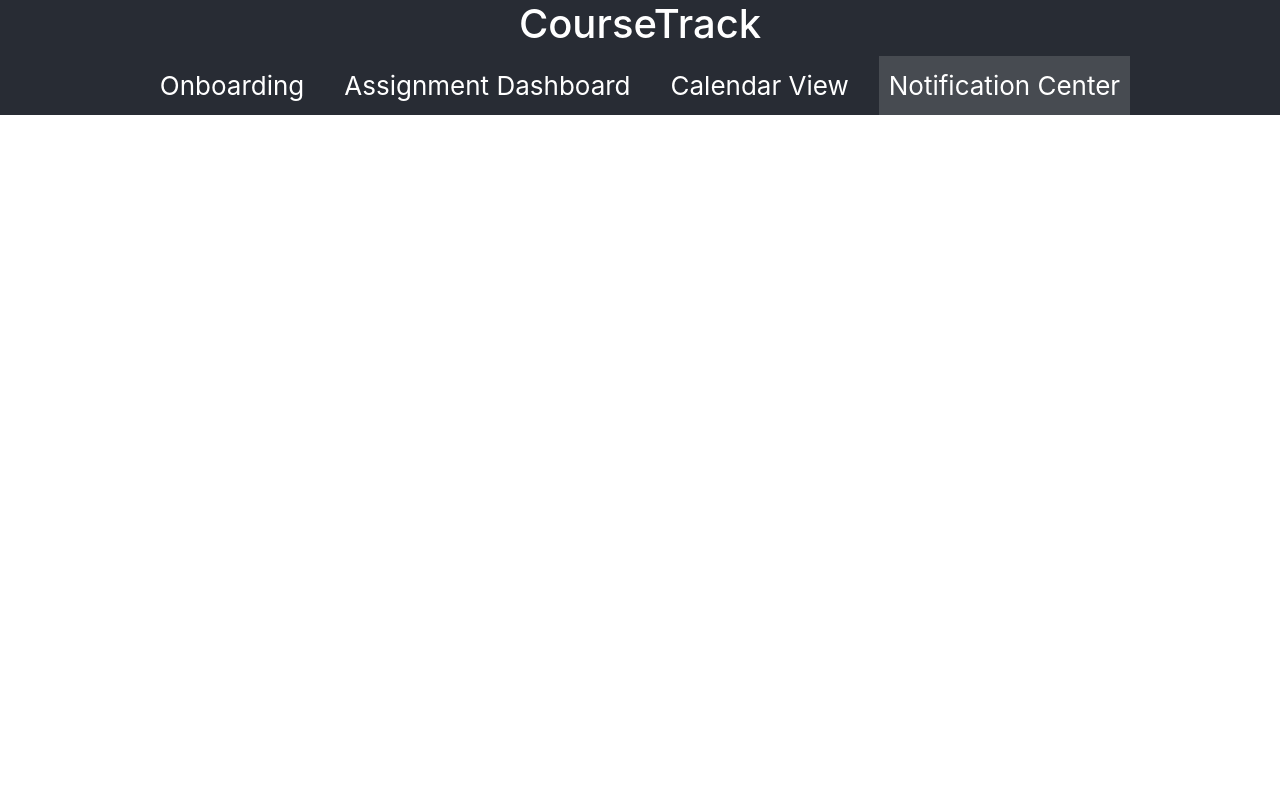
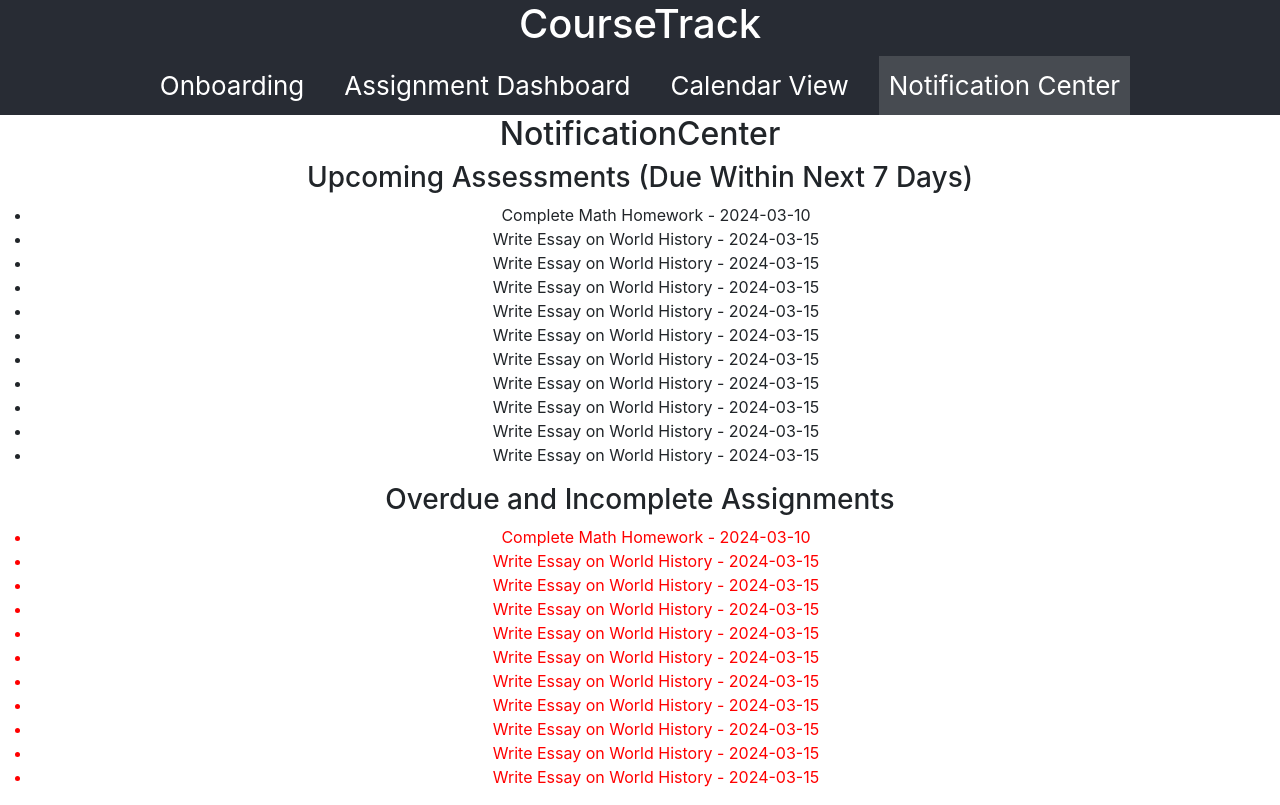
Before and after one commit to imcuky/course-track, a React (Create React App) app in the folder course-track/: page /notifications in a window 1280 px wide. Built offline with nearby package versions, Linux system fonts and the light colour scheme.

Commit message:
update notificationpage

```diff
--- a/course-track/src/AssignmentContext.js
+++ b/course-track/src/AssignmentContext.js
@@ -3,17 +3,126 @@ import React, { createContext, useContext, useState } from 'react';
 const AssignmentContext = createContext();
 
 export const AssignmentProvider = ({ children }) => {
-  const [assignments, setAssignments] = useState([
-    { id: 1, title: 'Complete Math Homework', dueDate: '2024-03-10', completed: false },
-    { id: 2, title: 'Read Chapter 5 of Biology Book', dueDate: '2024-03-12', completed: true },
-    { id: 3, title: 'Write Essay on World History', dueDate: '2024-03-15', completed: false }
+  let [assignments, setAssignments] = useState([
+    {
+      id: 1,
+      title: "Complete Math Homework",
+      dueDate: "2024-03-10",
+      course: "Math",
+      type: "Homework",
+      detail: "",
+      completed: false,
+    },
+    {
+      id: 2,
+      title: "Read Chapter 5 of Biology Book",
+      dueDate: "2024-03-12",
+      course: "Biology",
+      type: "Reading",
+      detail: "",
+      completed: true,
+    },
+    {
+      id: 3,
+      title: "Write Essay on World History",
+      dueDate: "2024-03-15",
+      course: "History",
+      type: "Essay",
+      detail: "",
+      completed: false,
+    },
+    {
+      id: 4,
+      title: "Write Essay on World History",
+      dueDate: "2024-03-15",
+      course: "History",
+      type: "Essay",
+      detail: "",
+      completed: false,
+    },
+    {
+      id: 5,
+      title: "Write Essay on World History",
+      dueDate: "2024-03-15",
+      course: "History",
+      type: "Essay",
+      detail: "",
+      completed: false,
+    },
+    {
+      id: 6,
+      title: "Write Essay on World History",
+      dueDate: "2024-03-15",
+      course: "History",
+      type: "Essay",
+      detail: "",
+      completed: false,
+    },
+    {
+      id: 7,
+      title: "Write Essay on World History",
+      dueDate: "2024-03-15",
+      course: "History",
+      type: "Essay",
+      detail: "",
+      completed: false,
+    },
+    {
+      id: 8,
+      title: "Write Essay on World History",
+      dueDate: "2024-03-15",
+      course: "History",
+      type: "Essay",
+      detail: "",
+      completed: false,
+    },
+    {
+      id: 9,
+      title: "Write Essay on World History",
+      dueDate: "2024-03-15",
+      course: "History",
+      type: "Essay",
+      detail: "",
+      completed: false,
+    },
+    {
+      id: 10,
+      title: "Write Essay on World History",
+      dueDate: "2024-03-15",
+      course: "History",
+      type: "Essay",
+      detail: "",
+      completed: false,
+    },
+    {
+      id: 11,
+      title: "Write Essay on World History",
+      dueDate: "2024-03-15",
+      course: "History",
+      type: "Essay",
+      detail: "",
+      completed: false,
+    },
+    {
+      id: 12,
+      title: "Write Essay on World History",
+      dueDate: "2024-03-15",
+      course: "History",
+      type: "Essay",
+      detail: "",
+      completed: false,
+    },
   ]);
 
+
+
   return (
-    <AssignmentContext.Provider value={{ assignments, setAssignments }}>
+    <AssignmentContext.Provider value={{ assignments, setAssignments}}>
       {children}
     </AssignmentContext.Provider>
   );
 };
 
 export const useAssignmentContext = () => useContext(AssignmentContext);
+
+export default AssignmentContext;
--- a/course-track/src/AssignmentDashboard.js
+++ b/course-track/src/AssignmentDashboard.js
@@ -1,7 +1,8 @@
-import { useState, useEffect, Fragment } from "react";
+import { useState, useEffect, Fragment, useContext  } from "react";
 import Popup from "reactjs-popup";
 import TaskCard from "./TaskCard";
 import Event from "./EventEmitter";
+import AssignmentContext from './AssignmentContext';
 
 const AssignmentDashboard = () => {
   const [newAssignmentTitle, setNewAssignmentTitle] = useState("");
@@ -9,7 +10,8 @@ const AssignmentDashboard = () => {
   const [newAssignmentCourse, setNewAssignmentCourse] = useState("");
   const [newAssignmentType, setNewAssignmentType] = useState("");
   const [newAssignmentDetail, setNewAssignmentDetail] = useState("");
-  const [assignments, setAssignments] = useState([
+  let { assignments, setAssignments } = useContext(AssignmentContext);
+  /*const [assignments, setAssignments] = useState([
     {
       id: 1,
       title: "Complete Math Homework",
@@ -118,15 +120,9 @@ const AssignmentDashboard = () => {
       detail: "",
       completed: false,
     },
-  ]);
+  ]);*/
 
-  useEffect(() => {
-    Event.on("assignmentStatusChanged", handleStatusChange);
 
-    return () => {
-      Event.off("assignmentStatusChanged");
-    };
-  }, []);
 
   const resetForm = () => {
     setNewAssignmentTitle("");
@@ -136,7 +132,7 @@ const AssignmentDashboard = () => {
     setNewAssignmentDetail("");
   };
 
-  const handleDueDateChange = (assignmentId, newDueDate) => {
+ const handleDueDateChange = (assignmentId, newDueDate) => {
     setAssignments((prevAssignments) =>
       prevAssignments.map((assignment) =>
         assignment.id === assignmentId
@@ -166,8 +162,7 @@ const AssignmentDashboard = () => {
         completed: false,
       };
       setAssignments((prevAssignments) => [...prevAssignments, newAssignment]);
-      setNewAssignmentTitle("");
-      setNewAssignmentDueDate("");
+
     }
   };
 
@@ -182,6 +177,17 @@ const AssignmentDashboard = () => {
   const overdueIncompleteAssignments = assignments.filter(
     (assignment) => new Date(assignment.dueDate) < new Date() && !assignment.completed
   );
+
+
+  useEffect(() => {
+    Event.on("assignmentStatusChanged", handleStatusChange);
+    Event.emit("assignment_notfi", assignmentsDueNext7Days, overdueIncompleteAssignments)
+    return () => {
+      Event.off("assignmentStatusChanged");
+    };
+  }, [assignmentsDueNext7Days, overdueIncompleteAssignments]);
+
+
 
   return (
     <Fragment>
@@ -312,29 +318,7 @@ const AssignmentDashboard = () => {
         ))}
       </div>
 
-      <hr />
-      {overdueIncompleteAssignments.length > 0 && (
-        <div className="overdue-incomplete-assignments">
-          <h3>Overdue and Incomplete Assignments</h3>
-          <ul>
-            {overdueIncompleteAssignments.map((assignment) => (
-              <li key={assignment.id} style={{ color: "red" }}>
-                {assignment.title} - {assignment.dueDate}
-              </li>
-            ))}
-          </ul>
-        </div>
-      )}
-      <div className="upcoming-assessments">
-        <h3>Upcoming Assessments (Due Within Next 7 Days)</h3>
-        <ul>
-          {assignmentsDueNext7Days.map((assignment) => (
-            <li key={assignment.id}>
-              {assignment.title} - {assignment.dueDate}
-            </li>
-          ))}
-        </ul>
-      </div>
+
     </Fragment>
   );
 };
--- a/course-track/src/NotificationCenter.js
+++ b/course-track/src/NotificationCenter.js
@@ -1,9 +1,50 @@
-import React from 'react';
-import { useLocation } from 'react-router-dom';
+import React, { useEffect, useState, useContext  } from 'react';
+import Event from "./EventEmitter";
+import AssignmentContext from './AssignmentContext';
 
 const NotificationCenter = () => {
 
+    let { assignments, setAssignments } = useContext(AssignmentContext);
+    // Get assignments due within the next 7 days
+    const next7Days = new Date();
+    next7Days.setDate(next7Days.getDate() + 7);
+    console.log(assignments);
+    const assignmentsDueNext7Days = assignments.filter(
+        (assignment) => new Date(assignment.dueDate) <= next7Days && !assignment.completed
+    );
 
-}
+    // Get overdue and incomplete assignments
+    const overdueIncompleteAssignments = assignments.filter(
+        (assignment) => new Date(assignment.dueDate) < new Date() && !assignment.completed
+    );
+    return (
+        <>
+        <h2>NotificationCenter</h2>
+        <div className="upcoming-assessments">
+            <h3>Upcoming Assessments (Due Within Next 7 Days)</h3>
+            <ul>
+            {assignmentsDueNext7Days.map((assignment) => (
+                <li key={assignment.id}>
+                {assignment.title} - {assignment.dueDate}
+                </li>
+            ))}
+            </ul>
+        </div>
+        {overdueIncompleteAssignments.length > 0 && (
+            <div className="overdue-incomplete-assignments">
+            <h3>Overdue and Incomplete Assignments</h3>
+            <ul>
+                {overdueIncompleteAssignments.map((assignment) => (
+                <li key={assignment.id} style={{ color: "red" }}>
+                    {assignment.title} - {assignment.dueDate}
+                </li>
+                ))}
+            </ul>
+            </div>
+        )}
+
+        </>
+    );
+};
 
 export default NotificationCenter;
```
Also changed, not shown: course-track/src/App.js (+7 -0 lines).
